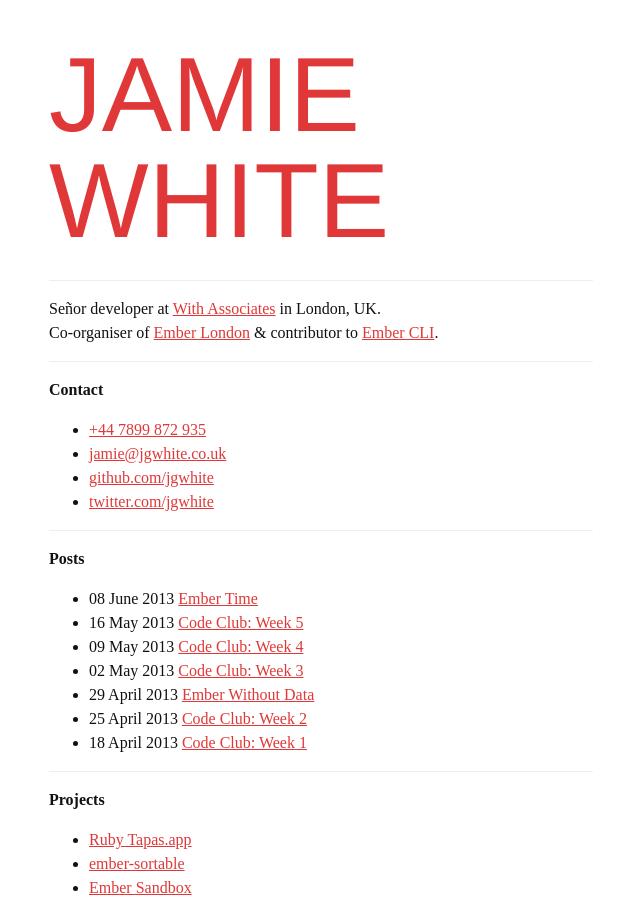
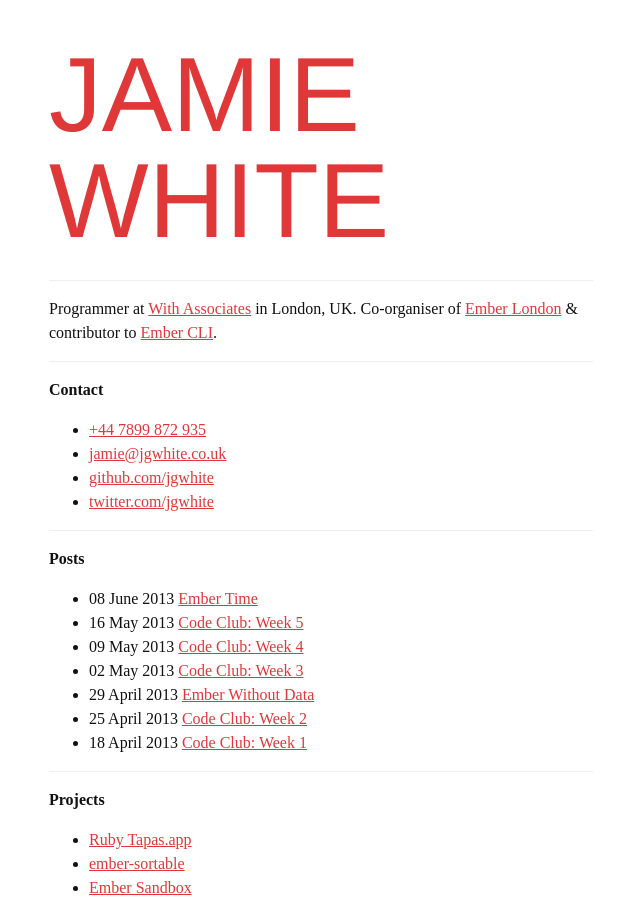
Before and after one commit to jgwhite/jgwhite.github.io, a Jekyll site: the page built from index.md, in a window 1280 px wide and 900 px high. Shown: the whole window, without its empty margins (319-959 px from the left). Built offline with Jekyll 4.4.1, drawn with Linux system fonts in a browser that asks for light colours; some web fonts are replaced.

Commit message:
Programmer

```diff
--- a/index.md
+++ b/index.md
@@ -7,7 +7,7 @@ title: Jamie White
 
 ---
 
-Señor developer at [With Associates](http://withassociates.com/) in London, UK.
+Programmer at [With Associates](http://withassociates.com/) in London, UK.
 Co-organiser of [Ember London](http://emberlondon.com) &amp;
 contributor to [Ember CLI](http://ember-cli.com).
 
```
